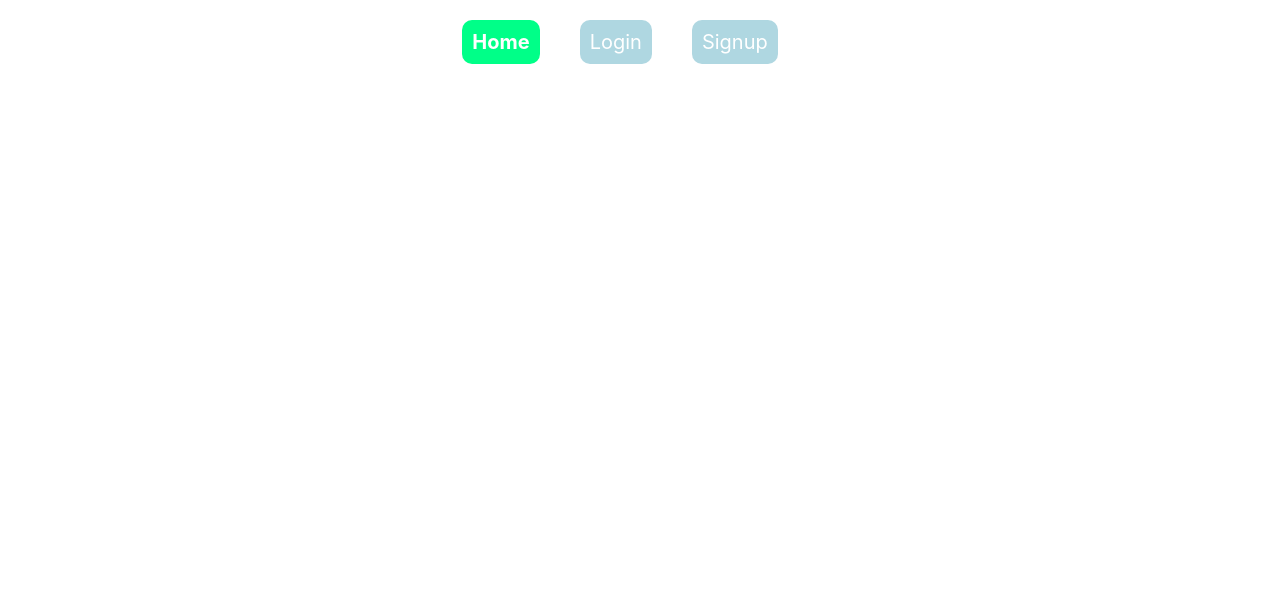
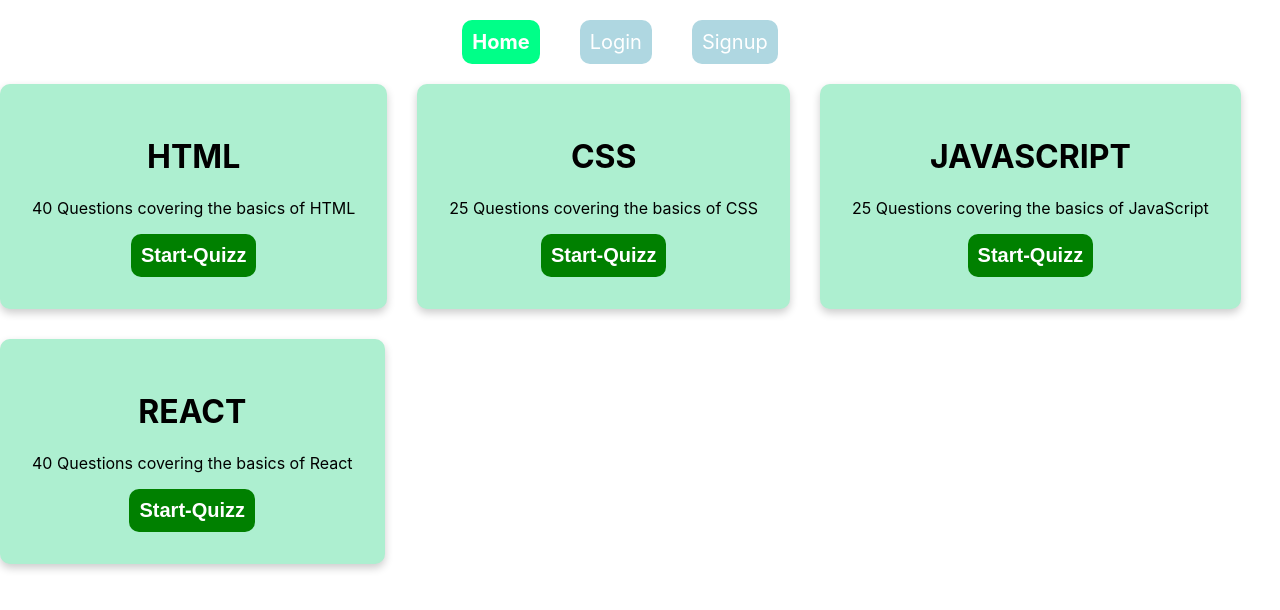
Before and after one commit to HEMASINCHU/quizzapp, a React (Create React App) app: page /home/cards in a window 1280 px wide. Before the commit this address had no page. Shown: the top 610 px of the page. Built offline with nearby package versions, Linux system fonts and the light colour scheme.

Commit message:
Homepage and routes are added

```diff
--- a/src/App.css
+++ b/src/App.css
@@ -66,3 +66,16 @@ a.activecomp {
   border-radius: 10px;
   font-weight: bold;
 }
+.cards {
+  display: flex;
+  flex-wrap: wrap;
+  align-items: center;
+  gap: 30px;
+}
+.cardlist {
+  text-align: center;
+  box-shadow: 0 4px 8px rgba(0, 0, 0, 0.2);
+  background-color: rgb(173, 239, 208);
+  border-radius: 10px;
+  padding: 2rem;
+}
--- a/src/App.js
+++ b/src/App.js
@@ -2,9 +2,10 @@ import { Route, Routes } from "react-router-dom";
 import Login from "./components/Login";
 import Signup from "./components/Signup";
 import Home from "./components/Home";
-
+import NavBar from "./navbar/Navbar";
 import "./App.css";
-import NavBar from "./navbar/Navbar";
+import Cards from "./card/Cards";
+import Quizz from "./card/Quizz";
 
 function App() {
   return (
@@ -12,8 +13,11 @@ function App() {
       <NavBar />
       <Routes>
         <Route path="/" element={<Login />} />
-        <Route path="home" element={<Home />} />
         <Route path="signup" element={<Signup />} />
+        <Route path="home" element={<Home />}>
+          <Route path="cards" element={<Cards />} />
+          <Route path="quizz" element={<Quizz />} />
+        </Route>
       </Routes>
     </div>
   );
--- /dev/null
+++ b/src/card/Card.js
@@ -0,0 +1,26 @@
+const Card = (props) => {
+  console.log(props);
+  const { title, description } = props.data;
+  return (
+    <div className="cardlist">
+      <div>
+        <h1 style={{ textTransform: "uppercase" }}>{title}</h1>
+        <p>{description}</p>
+        <button
+          style={{
+            padding: "10px",
+            borderRadius: "10px",
+            backgroundColor: "green",
+            color: "white",
+            fontSize: "20px",
+            fontWeight: "bold",
+            border: "none",
+          }}
+        >
+          Start-Quizz
+        </button>
+      </div>
+    </div>
+  );
+};
+export default Card;
--- /dev/null
+++ b/src/card/Cards.js
@@ -0,0 +1,13 @@
+import Card from "./Card";
+import { data } from "./data";
+
+const Cards = () => {
+  return (
+    <div className="cards">
+      {data.map((item, index) => (
+        <Card key={index} data={item} />
+      ))}
+    </div>
+  );
+};
+export default Cards;
--- /dev/null
+++ b/src/card/Quizz.js
@@ -0,0 +1,11 @@
+import { Link } from "react-router-dom";
+const Quizz = () => {
+  return (
+    <>
+      <Link to="quizz">
+        <h1>Quizz cards</h1>
+      </Link>
+    </>
+  );
+};
+export default Quizz;
--- /dev/null
+++ b/src/card/data.js
@@ -0,0 +1,22 @@
+export const data = [
+  {
+    id: 1,
+    title: "html",
+    description: "40 Questions covering the basics of HTML",
+  },
+  {
+    id: 2,
+    title: "Css",
+    description: "25 Questions covering the basics of CSS",
+  },
+  {
+    id: 3,
+    title: "Javascript",
+    description: "25 Questions covering the basics of JavaScript",
+  },
+  {
+    id: 4,
+    title: "react",
+    description: "40 Questions covering the basics of React",
+  },
+];
--- a/src/components/Home.js
+++ b/src/components/Home.js
@@ -1,4 +1,9 @@
+import Cards from "../card/Cards";
 const Home = () => {
-  return "Home page";
+  return (
+    <>
+      <Cards />
+    </>
+  );
 };
 export default Home;
--- a/src/components/Login.js
+++ b/src/components/Login.js
@@ -1,7 +1,7 @@
 import { useState } from "react";
-import { Link } from "react-router-dom";
-
+import { useNavigate } from "react-router-dom";
 const Login = () => {
+  const navigate = useNavigate();
   const [login, setLogin] = useState({ password: "", email: "" });
 
   function handleChange(e) {
@@ -45,8 +45,11 @@ const Login = () => {
         <button className="form-button login" type="submit">
           Login
         </button>
-        <button className="form-button register">
-          <Link to="/signup">Register</Link>
+        <button
+          className="form-button register"
+          onClick={() => navigate("/signup")}
+        >
+          Register
         </button>
       </form>
     </div>
--- a/src/components/Signup.js
+++ b/src/components/Signup.js
@@ -1,7 +1,8 @@
 import { useState } from "react";
-import { Link } from "react-router-dom";
+import { useNavigate } from "react-router-dom";
 
 const Signup = () => {
+  const navigate = useNavigate();
   const [login, setLogin] = useState({ password: "", email: "", username: "" });
 
   function handleChange(e) {
@@ -57,8 +58,9 @@ const Signup = () => {
         <button className="form-button login" type="submit">
           SignUp
         </button>
-        <button className="form-button register">
-          <Link to="/">login</Link>
+
+        <button className="form-button register" onClick={() => navigate("/")}>
+          Login
         </button>
       </form>
     </div>
```
